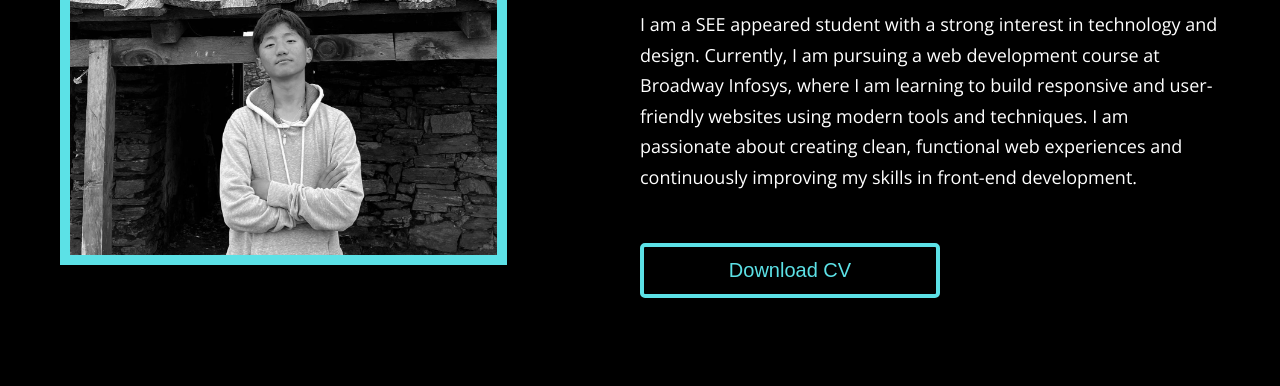
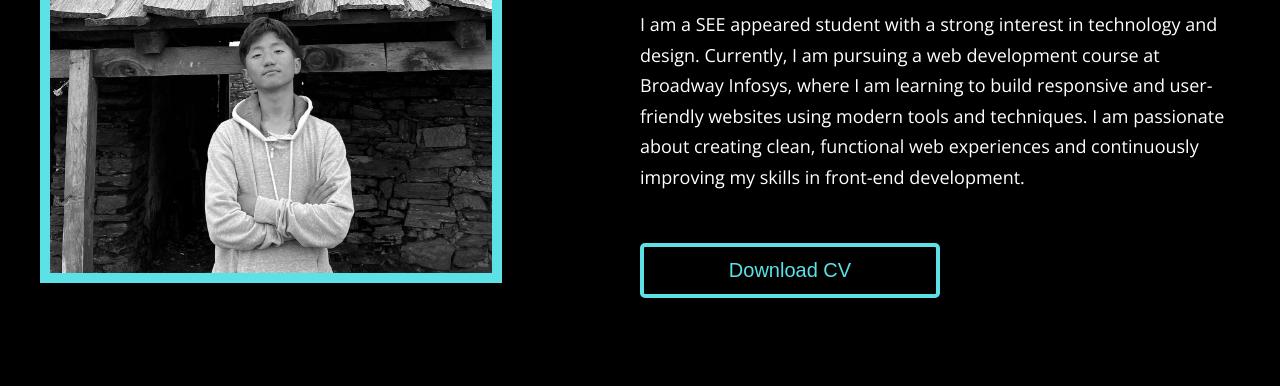
Before and after one commit to Anupr9860/Portfolio, a plain HTML site: page index.html in a window 1280 px wide. Shown: the part 414-800 px from the top of the page. Drawn offline with nearby package versions, Linux system fonts and the light colour scheme.

Commit message:
Update style.css

```diff
--- a/style.css
+++ b/style.css
@@ -19,12 +19,10 @@ p {
 }
 
 .con {
-    max-width: 1200px;
+    width: 1200px;
     margin: 0 auto;
-    padding: 0 20px;
-    width: 100%;
+    justify-content: space-between;
 }
-
 ul {
     list-style: none;
     align-items: center;
```
